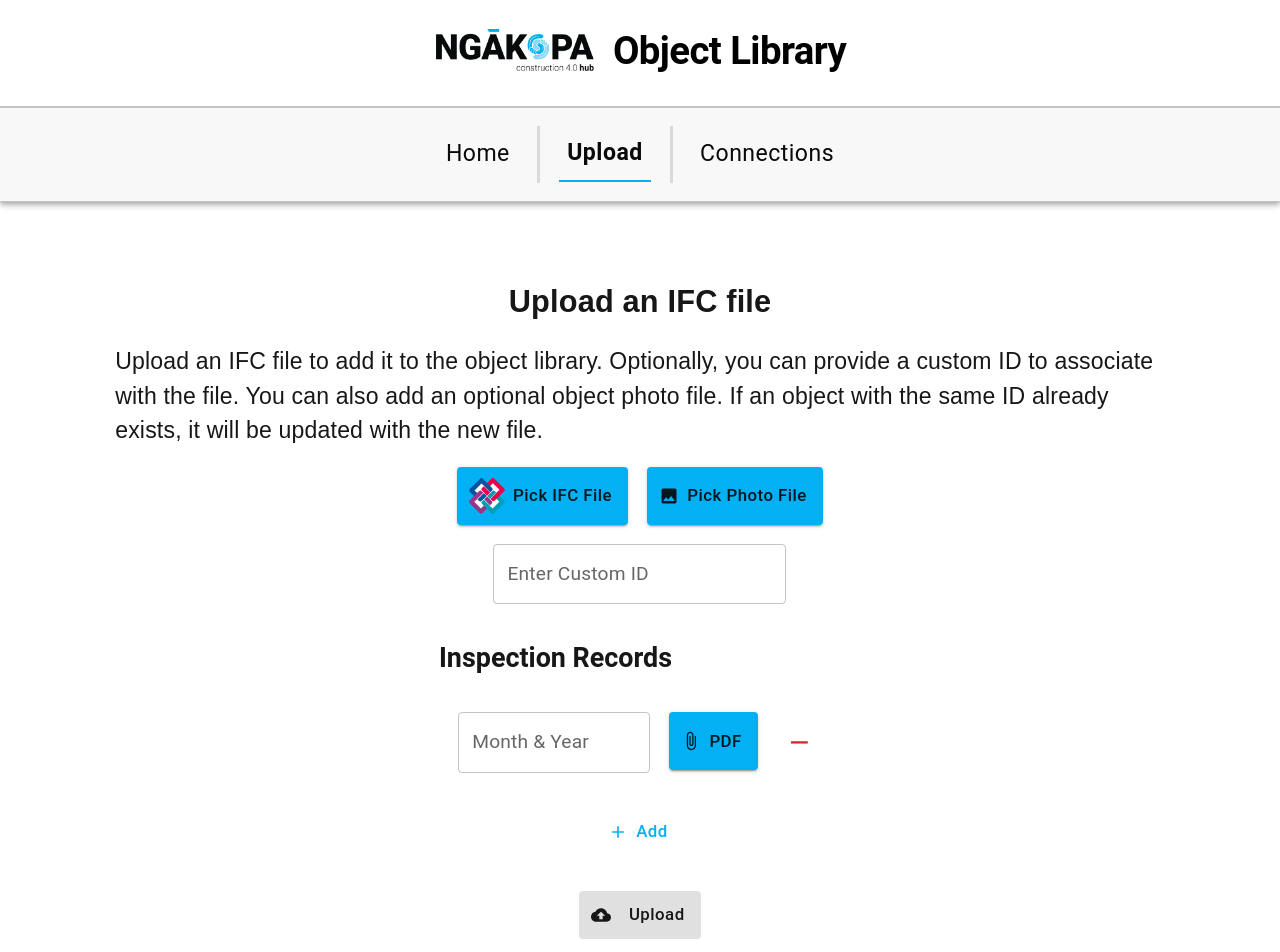
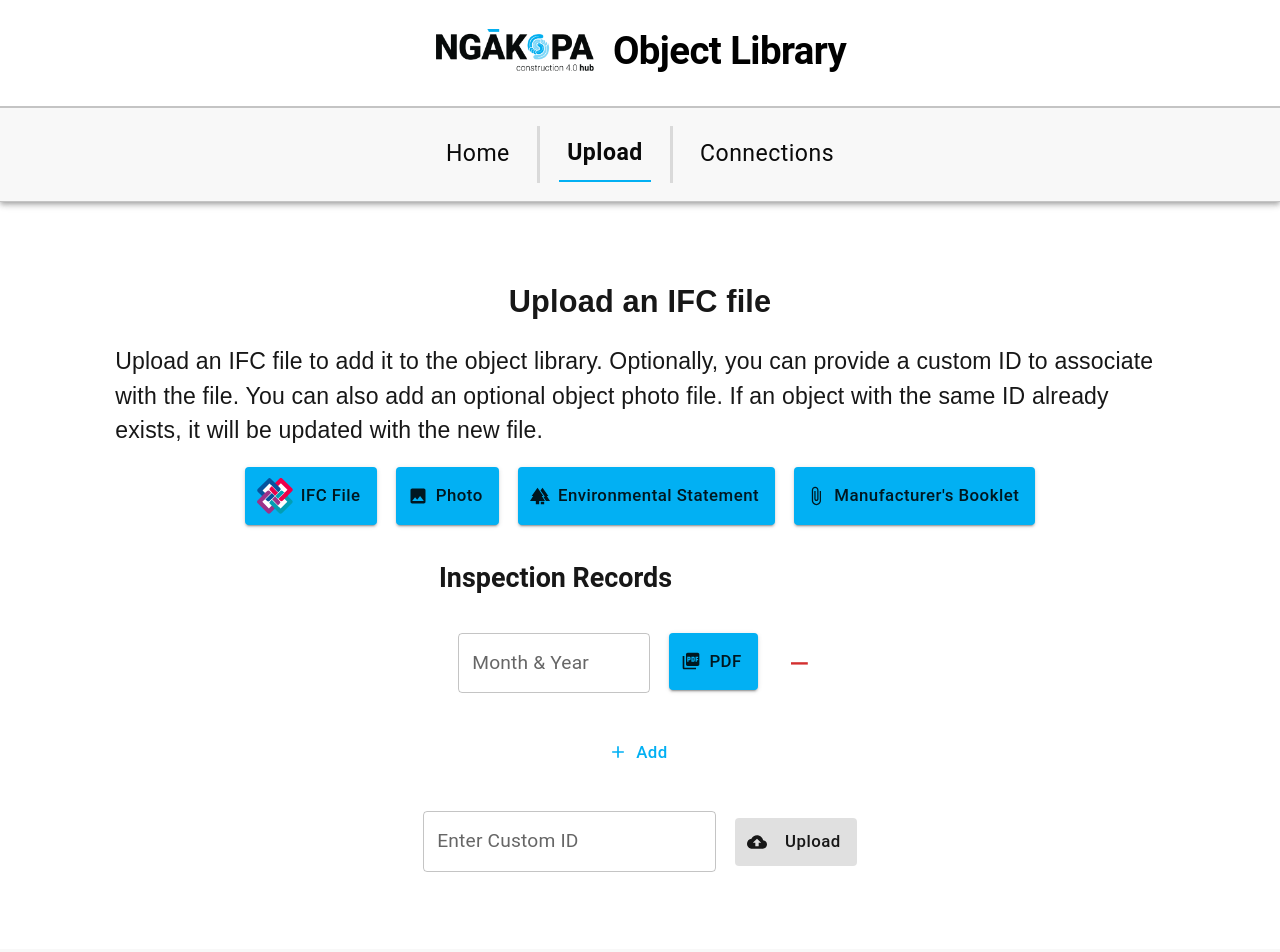
Before and after one commit to HugoPhibbs/object-library-frontend, a Next.js app: page /upload in a window 1280 px wide. Shown: the top 952 px of the page. Built offline with nearby package versions, Linux system fonts and the light colour scheme.

Commit message:
adding buttons to upload environment and manufacturer booklets

```diff
--- a/src/app/upload/page.tsx
+++ b/src/app/upload/page.tsx
@@ -6,7 +6,9 @@ import HighlightOffIcon from "@mui/icons-material/HighlightOff";
 import AddIcon from '@mui/icons-material/Add';
 import RemoveIcon from '@mui/icons-material/Remove';
 import CloudUploadIcon from '@mui/icons-material/CloudUpload';
+import PictureAsPdfIcon from '@mui/icons-material/PictureAsPdf';
 import InsertPhotoIcon from '@mui/icons-material/InsertPhoto';
+import ForestIcon from '@mui/icons-material/Forest';
 import {styled} from '@mui/material/styles';
 import {Component, ReactNode, useEffect, useState} from "react";
 import api from "@/api";
@@ -128,7 +130,8 @@ function UploadSingleInspectionRecord({record, dateOnChange, removeOnClick, file
                 />
             </LocalizationProvider>
 
-            <PickFileButton onChange={(e) => fileOnChange(e.target.files?.[0])} label="PDF" StartIcon={<AttachFile/>}
+            <PickFileButton onChange={(e) => fileOnChange(e.target.files?.[0])} label="PDF"
+                            StartIcon={<PictureAsPdfIcon/>}
                             accept_types={[".pdf"]}/>
 
             <IconButton color="error" onClick={removeOnClick}>
@@ -236,35 +239,47 @@ function postInspectionRecords(inspectionRecords: InspectionRecord[], objectId:
     }
 }
 
-function postObjectPhoto(objectPhoto: File | null, objectId: string) {
-    if (objectPhoto) {
+function postFile(file: File | null, endpoint: string) {
+    if (!file) return;
+
     const formData = new FormData();
+    formData.append("file", file);
 
-        formData.append("file", objectPhoto);
-
-        api.post(`/object/${objectId}/photo`, formData, {
+    api.post(endpoint, formData, {
         headers: {
             "Content-Type": "multipart/form-data"
         }
     }).then((response) => {
-            console.log("Object photo uploaded: ", response.data);
+        console.log(`File uploaded to ${endpoint}:`, response.data);
     }).catch((error) => {
-            console.error("Failed to upload object photo: ", error);
+        console.error(`Failed to upload file to ${endpoint}:`, error);
     });
 }
+
+function postObjectPhoto(file: File | null, objectId: string) {
+    return postFile(file, `/object/${objectId}/photo`);
+}
+
+function postEnvironmentalImpact(file: File | null, objectId: string) {
+    return postFile(file, `/object/${objectId}/environmental-impact`);
+}
+
+function postManufacturersBooklet(file: File | null, objectId: string) {
+    return postFile(file, `/object/${objectId}/manufacturers-booklet`);
 }
 
 export default function UploadPage() {
 
     const [ifcFile, setIfcFile] = useState<File | null>(null);
     const [objectPhoto, setObjectPhoto] = useState<File | null>(null);
-    const [fileName, setFileName] = useState<string>("");
+    const [environmentalImpactPdf, setEnvironmentalImpactPdf] = useState<File | null>(null);
+    const [manufacturersBookletPdf, setManufacturersBookletPdf] = useState<File | null>(null);
+    const [ifcFileName, setIfcFileName] = useState<string>("");
     const [customID, setCustomID] = useState<string>("");
     const [fileUploaded, setFileUploaded] = useState<boolean>(false);
     const [fileUploadError, setFileUploadError] = useState<boolean>(false);
     const [fileUpdatedOrCreated, setFileUpdatedOrCreated] = useState<boolean>(false);
     const [createdObjectId, setCreatedObjectId] = useState<string>("");
-
     const [inspectionRecords, setInspectionRecords] = useState<{ date: Dayjs | null, file?: File }[]>([{
         date: null,
         file: undefined
@@ -274,18 +289,12 @@ export default function UploadPage() {
         if (event.target.files?.[0]) {
             const newIfcFile = event.target.files[0];
             setIfcFile(newIfcFile);
-            setFileName(newIfcFile.name);
+            setIfcFileName(newIfcFile.name);
             setFileUploaded(false);
             setFileUploadError(false);
             setFileUpdatedOrCreated(false);
         }
     };
-
-    const handlePhotoChange = (e: React.ChangeEvent<HTMLInputElement>) => {
-        if (e.target.files?.[0]) {
-            setObjectPhoto(e.target.files[0]);
-        }
-    }
 
     const handleUpload = () => {
         if (ifcFile) {
@@ -297,8 +306,10 @@ export default function UploadPage() {
         if (fileUploaded && createdObjectId) {
             postInspectionRecords(inspectionRecords, createdObjectId);
             postObjectPhoto(objectPhoto, createdObjectId);
+            postEnvironmentalImpact(environmentalImpactPdf, createdObjectId);
+            postManufacturersBooklet(manufacturersBookletPdf, createdObjectId);
         }
-    }, [fileUploaded, createdObjectId, inspectionRecords, objectPhoto]);
+    }, [fileUploaded, createdObjectId, inspectionRecords, objectPhoto, environmentalImpactPdf, manufacturersBookletPdf]);
 
     const customIdChange = (event: React.ChangeEvent<HTMLInputElement>) => {
         setCustomID(event.target.value);
@@ -327,23 +338,29 @@ export default function UploadPage() {
 
                 <Box id={"pick-upload-button-box"}>
                     <Box id={"pick-files-box"}>
-                        <PickFileButton onChange={handleIfcFileChange} StartIcon={<IfcIcon/>} label={"Pick IFC File"}
+                        <PickFileButton onChange={handleIfcFileChange} StartIcon={<IfcIcon/>} label={"IFC File"}
                                         accept_types={[".ifc"]}/>
 
-                        <PickFileButton onChange={handlePhotoChange} StartIcon={<InsertPhotoIcon/>}
-                                        label={"Pick Photo File"}
+                        <PickFileButton onChange={(e) => setObjectPhoto(e.target.files?.[0])} StartIcon={<InsertPhotoIcon/>}
+                                        label={"Photo"}
                                         accept_types={[".png"]}/>
+                        <PickFileButton onChange={(e) => setEnvironmentalImpactPdf(e.target.files?.[0])} label={"Environmental Statement"}
+                                        StartIcon={<ForestIcon/>} accept_types={[".pdf"]}/>
+
+                        <PickFileButton onChange={(e) => setManufacturersBookletPdf(e.target.files?.[0])}
+                                        label={"Manufacturer's Booklet"} StartIcon={<AttachFile/>}
+                                        accept_types={[".pdf"]}/>
                     </Box>
 
-                    <TextField onChange={customIdChange} label={"Enter Custom ID"}></TextField>
 
                     <UploadInspectionRecords inspectionRecords={inspectionRecords}
                                              setInspectionRecords={setInspectionRecords}/>
 
-                    <Box>
+                    <Box id={"custom-id-and-upload-button-box"}>
+                        <TextField onChange={customIdChange} label={"Enter Custom ID"}></TextField>
                         <UploadButton onClick={handleUpload}
-                                      disabled={!fileName || fileUploaded || fileUploadError}
-                                      fileName={fileName}
+                                      disabled={!ifcFileName || fileUploaded || fileUploadError}
+                                      fileName={ifcFileName}
                                       fileUploaded={fileUploaded}
                                       fileUploadError={fileUploadError}
                                       fileUpdatedOrCreated={fileUpdatedOrCreated}
```
Lines whose indentation alone changed are shown as unchanged.
